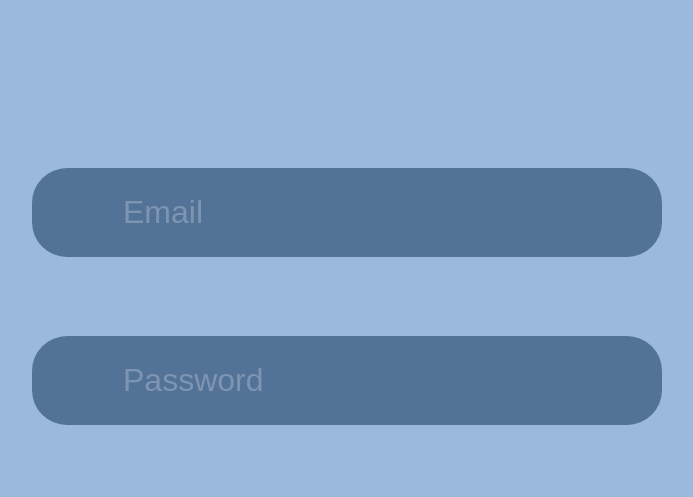
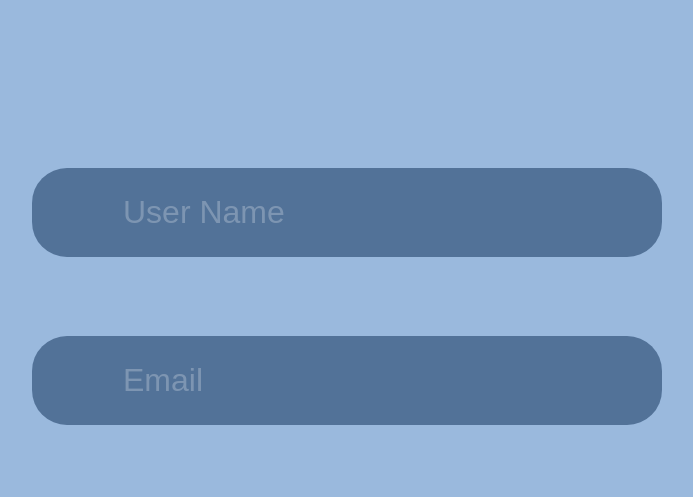
Before and after one commit to Rai-shwith/FastAPI-SuperHero, a FastAPI app: template app/templates/signup/index.html in a window 1280 px wide. Shown: the part 189-686 px from the top of the page, without its empty margins (301-994 px from the left). Run offline with FastAPI, Linux system fonts and the light colour scheme; the template is opened without the code that fills it, so the values that code supplies are empty; parts of the project's set-up code (start-up, migrations or seed data) failed here and were passed over.

Commit message:
Added Username to signup page

```diff
--- a/app/templates/signup/index.html
+++ b/app/templates/signup/index.html
@@ -12,6 +12,7 @@
     <div class="sticky-back"><a href="index.html">back</a> </div>
     <div class="big-container">
         <h1 class="login_head">Sign up</h1>
+        <input type="text" class="credential-input" placeholder="User Name">
         <input type="text" class="credential-input" placeholder="Email">
         <input type="password" class="credential-input" placeholder="Password">
         <a href="home.html">
```
